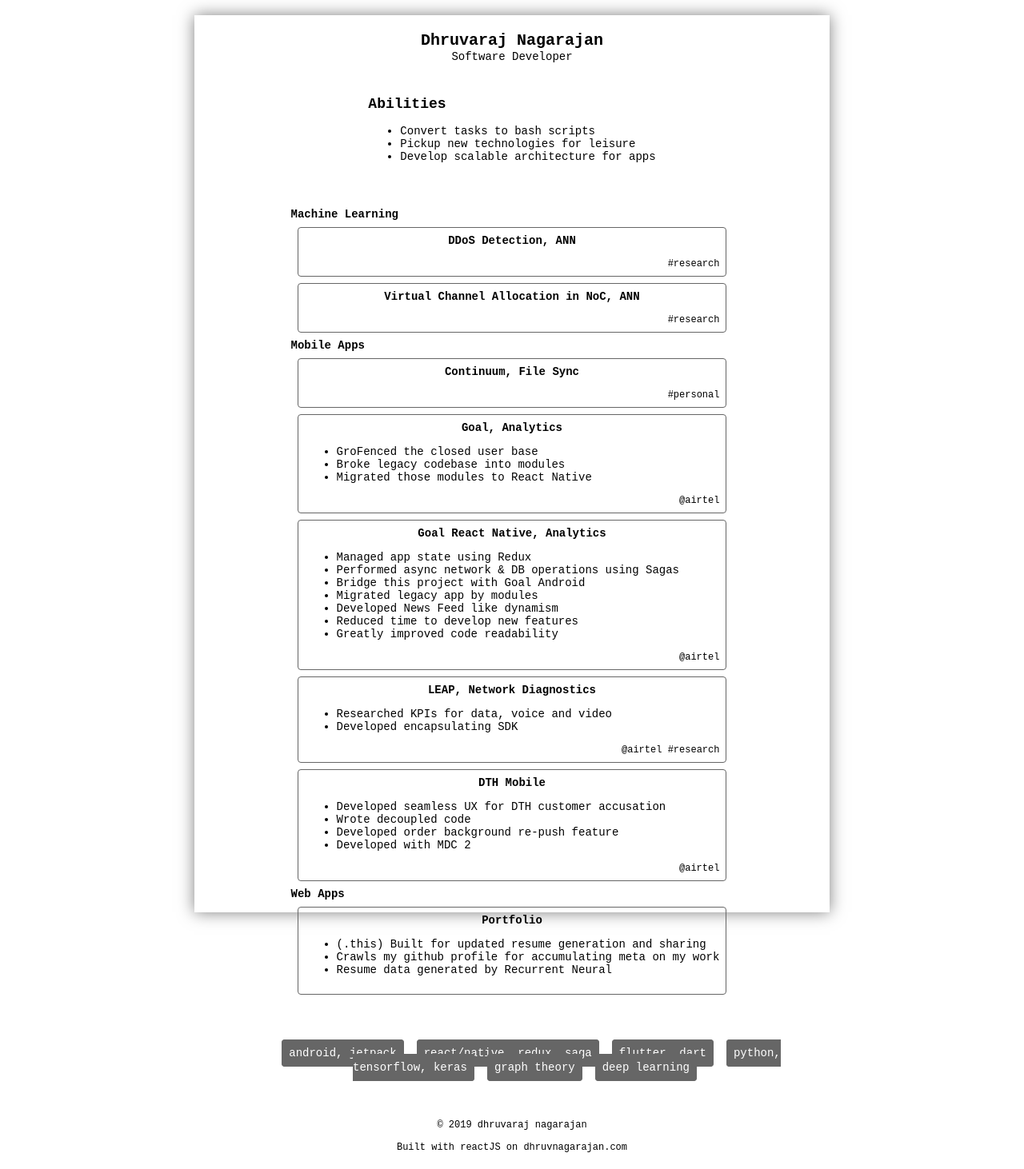
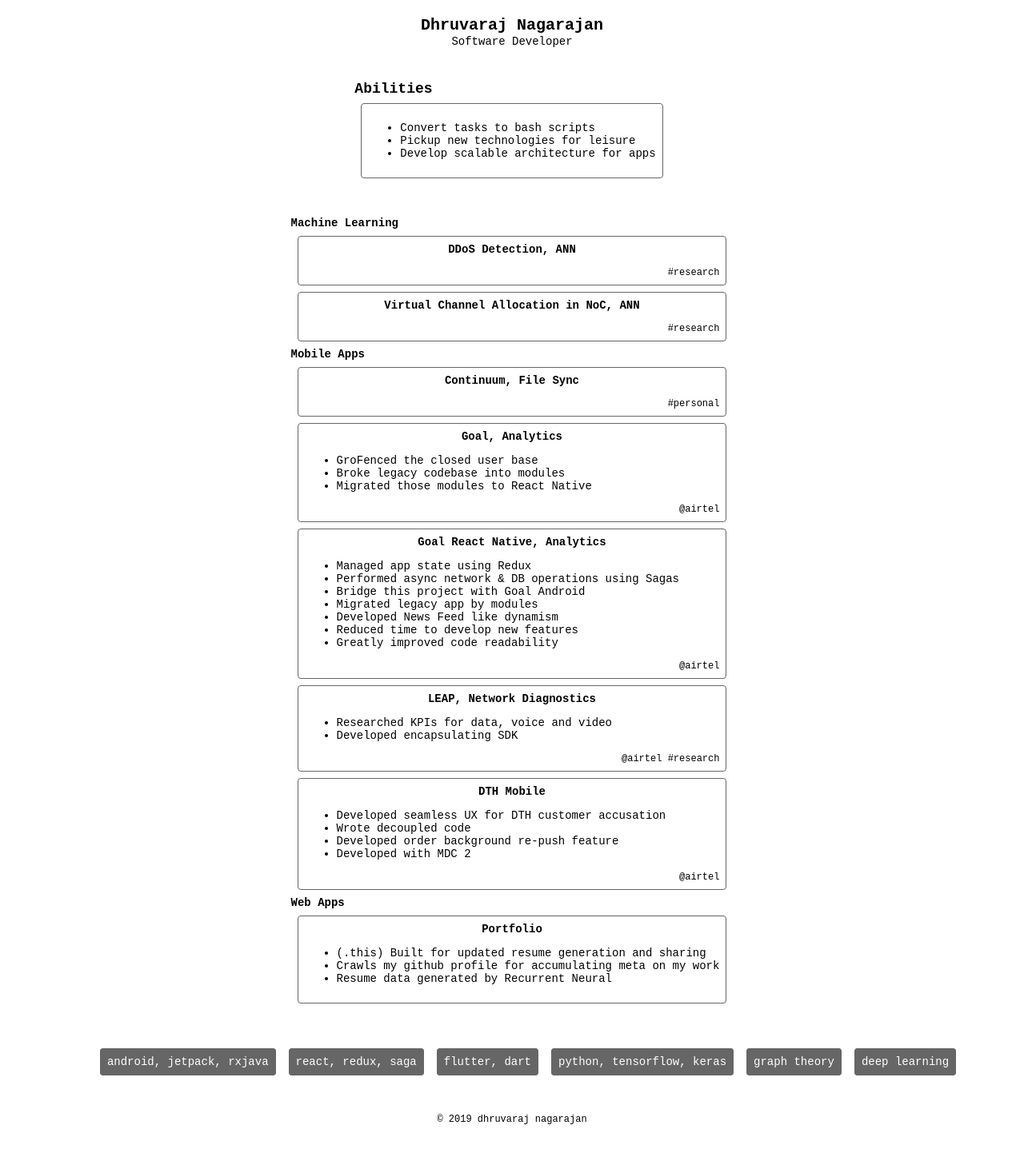
Before and after one commit to dhruvnagarajan/dhruvnagarajan.github.io, a React (Create React App) app: page / in a window 1280 px wide. Shown: the whole page at 80% size. After the commit the page ends 1427 px from the top, so only its background shows below. Built offline with nearby package versions, Linux system fonts and the light colour scheme.

Commit message:
Add Abilities

```diff
--- a/package.json
+++ b/package.json
@@ -4,12 +4,14 @@
   "private": true,
   "homepage": "https://dhruvnagarajan.github.io/myapp",
   "dependencies": {
+    "bootstrap": "^4.2.1",
     "deploy": "gh-pages -d build",
     "html2canvas": "^1.0.0-alpha.12",
     "jspdf": "^1.5.3",
     "mongodb": "^3.1.9",
     "predeploy": "npm run build",
     "react": "^16.4.2",
+    "react-bootstrap": "^1.0.0-beta.5",
     "react-dom": "^16.4.2",
     "react-scripts": "1.1.4"
   },
--- a/src/App.js
+++ b/src/App.js
@@ -9,7 +9,7 @@ import FooterComponent from './components/footer/Footer.component'
 export default class App extends React.Component {
   render() {
     return (
-      <div className="App pdfView" id="pdfView">
+      <div className="App">
         <Header />
         <Abilities />
         <Projects />
--- a/src/components/abilitiy/Abilities.component.js
+++ b/src/components/abilitiy/Abilities.component.js
@@ -8,7 +8,7 @@ export default class Abilities extends React.Component {
         return (
             <div className="outer">
             <div className="h3 b l">Abilities</div>
-              <div className="chipContainer l">
+              <div className="chip l">
                 <ul>
                 {
                   abilities.map((ability, key) => {
--- a/src/components/footer/Footer.component.js
+++ b/src/components/footer/Footer.component.js
@@ -20,9 +20,7 @@ export default class FooterComponent extends Component {
     render() {
         return (
             <div className="outer h6 lol" id="ASD" onClick={ this.print }>
-            &copy; 2019 dhruvaraj nagarajan
-            <br/><br/>
-                Built with reactJS on dhruvnagarajan.com
+                &copy; 2019 dhruvaraj nagarajan
             </div>
         )
     }
--- a/src/css/index.css
+++ b/src/css/index.css
@@ -3,7 +3,6 @@ body {
   padding: 0;
   background: white;
   font-family: 'Courier New', Courier, monospace;
-  transform: scale(1);
 }
 
 .pdfView {
--- a/src/data/kngraph.json
+++ b/src/data/kngraph.json
@@ -1,11 +1,11 @@
 {
   "kngraph": [
     {
-      "title": "android, jetpack",
+      "title": "android, jetpack, rxjava",
       "score": 8
     },
     {
-      "title": "react/native, redux, saga",
+      "title": "react, redux, saga",
       "score": 8
     },
     {
```
Also changed, not shown: 1 other file (tests, documents, lock files or other folders).
